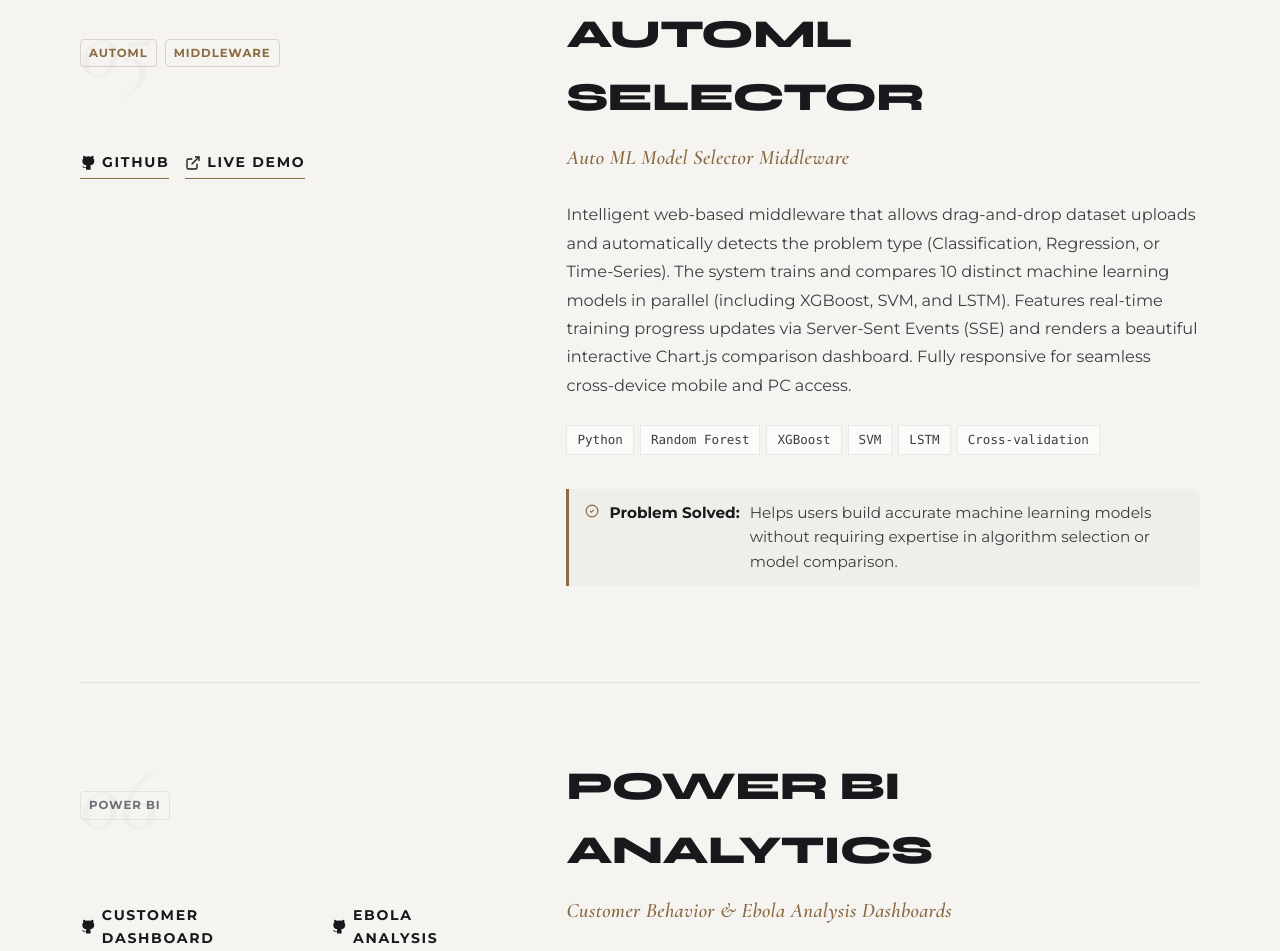
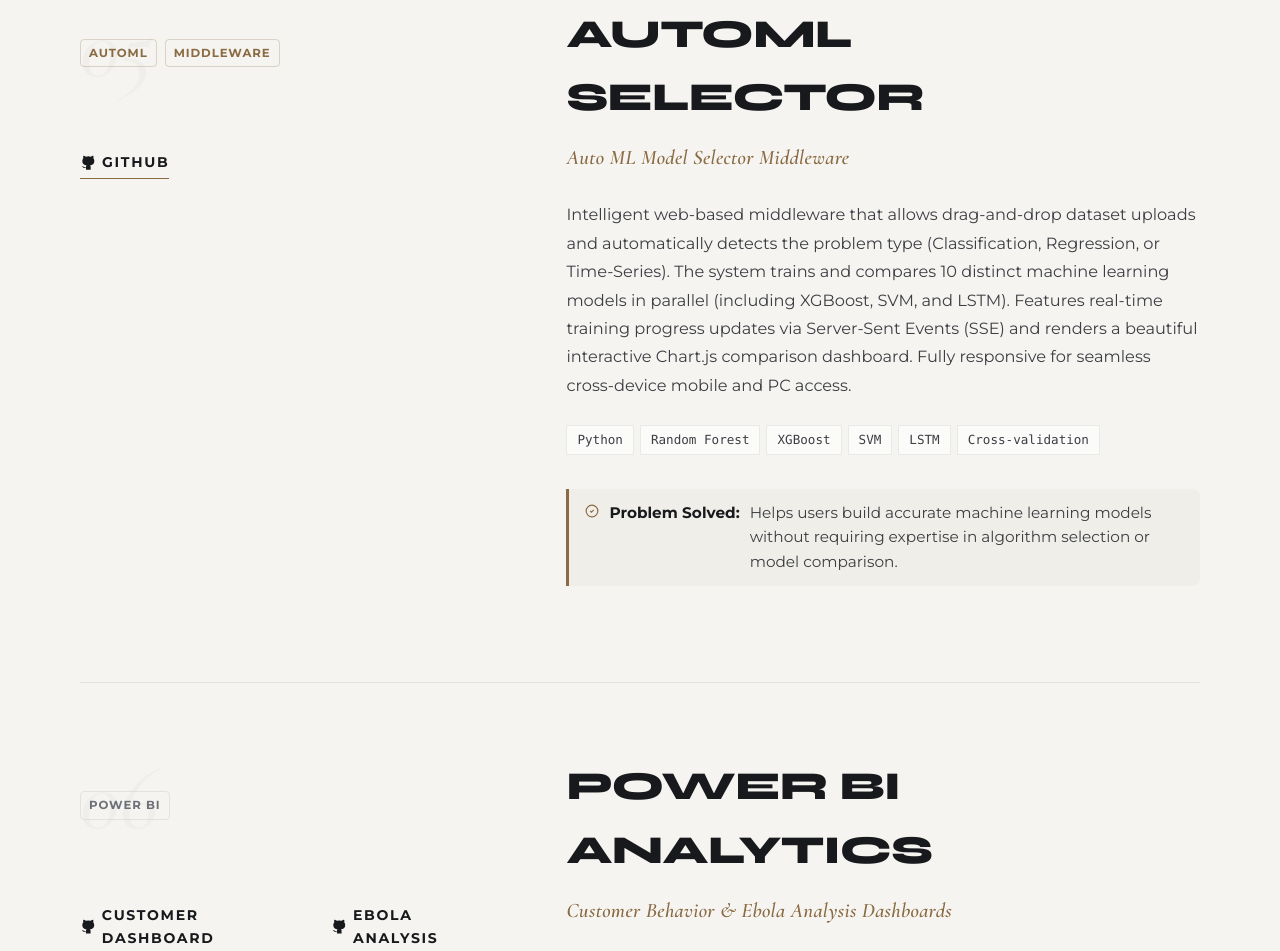
Before and after one commit to mkpg/Portfolio, a plain HTML site: page index.html in a window 1280 px wide. Shown: the part 5857-6808 px from the top of the page. Drawn offline with nearby package versions, Linux system fonts and the light colour scheme.

Commit message:
Update index.html

```diff
--- a/index.html
+++ b/index.html
@@ -469,10 +469,6 @@
               <svg width="16" height="16" viewBox="0 0 24 24" fill="currentColor"><path d="M9 19c-5 1.5-5-2.5-7-3m14 6v-3.87a3.37 3.37 0 0 0-.94-2.61c3.14-.35 6.44-1.54 6.44-7A5.44 5.44 0 0 0 20 4.77 5.07 5.07 0 0 0 19.91 1S18.73.65 16 2.48a13.38 13.38 0 0 0-7 0C6.27.65 5.09 1 5.09 1A5.07 5.07 0 0 0 5 4.77a5.44 5.44 0 0 0-1.5 3.78c0 5.42 3.3 6.61 6.44 7A3.37 3.37 0 0 0 9 18.13V22"/></svg>
               GitHub
             </a>
-            <a href="https://auto-ml-model-selector-middleware.onrender.com/" target="_blank" rel="noopener noreferrer" class="project-link" id="automl-live-link" onclick="window.open('https://auto-ml-model-selector-middleware.onrender.com/','_blank'); return false;">
-              <svg width="16" height="16" viewBox="0 0 24 24" fill="none" stroke="currentColor" stroke-width="2"><path d="M18 13v6a2 2 0 0 1-2 2H5a2 2 0 0 1-2-2V8a2 2 0 0 1 2-2h6"/><polyline points="15 3 21 3 21 9"/><line x1="10" y1="14" x2="21" y2="3"/></svg>
-              Live Demo
-            </a>
           </div>
           <div class="project-glow glow-cyan"></div>
         </div>
```
